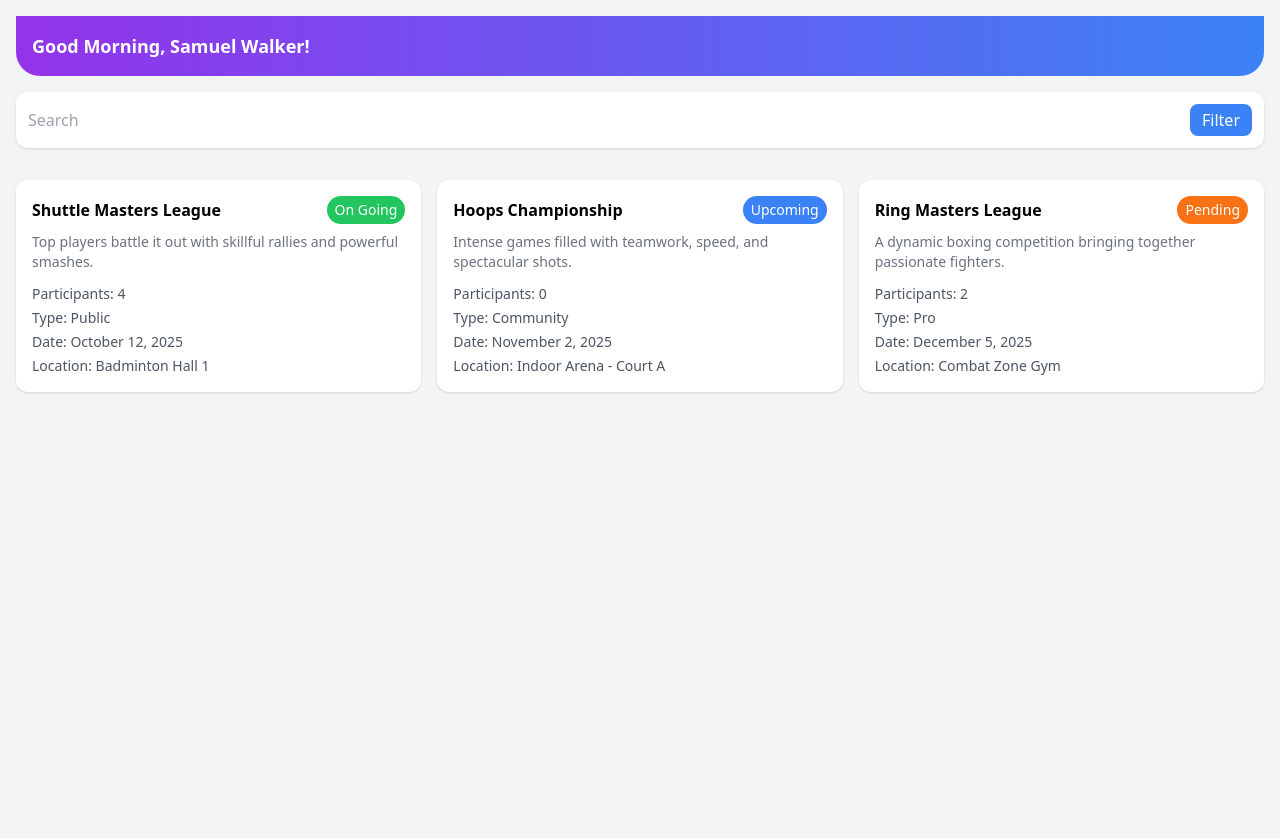
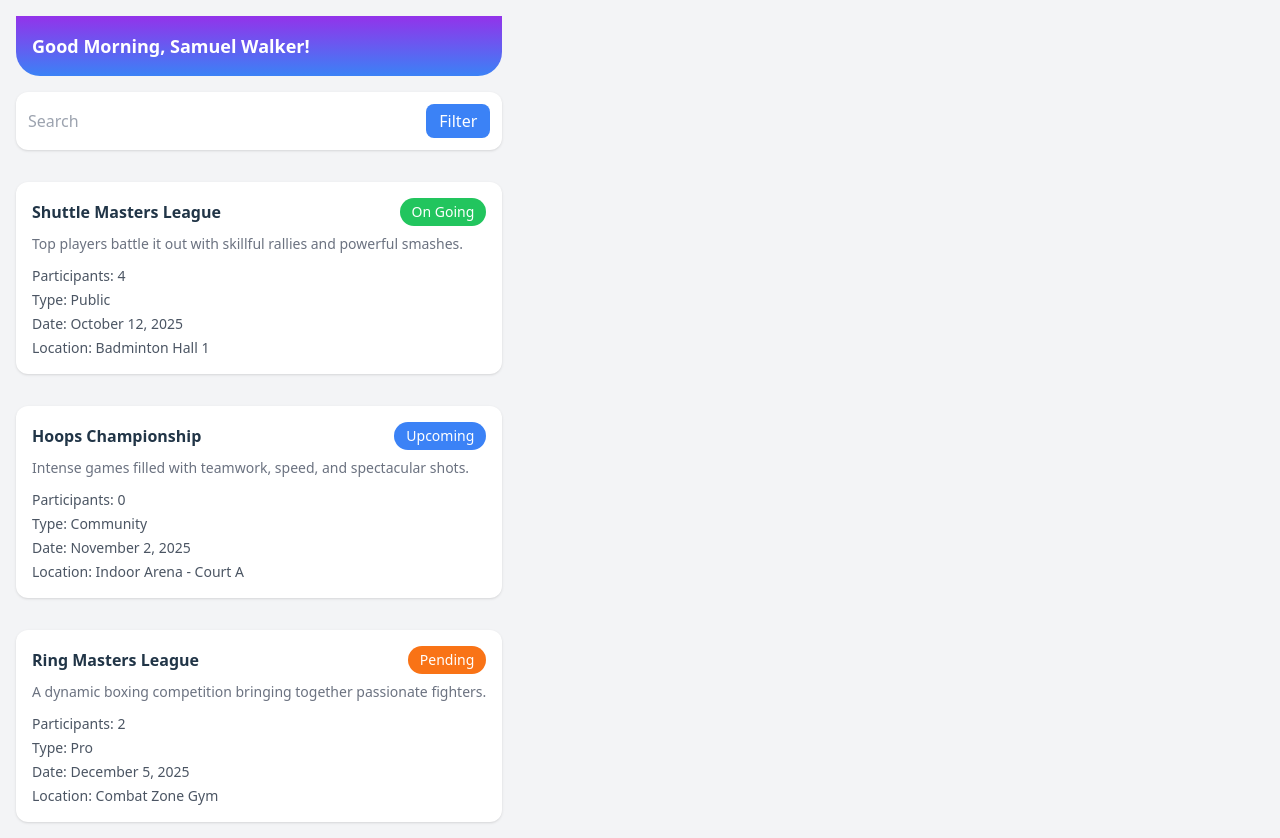
Before and after one commit to SALWA507/projet-de-arynasync, a React (Vite) app in the folder arenasync/: page / in a window 1280 px wide. Before the commit the page ends 800 px from the top, so only its background shows below. Built offline with nearby package versions, Linux system fonts and the light colour scheme.

Commit message:
modifier le design est statusBadge

```diff
--- a/arenasync/src/components/StatusBadge.jsx
+++ b/arenasync/src/components/StatusBadge.jsx
@@ -1,18 +1,22 @@
 
 import React from "react";
+function StatusBadge({ status }) {
 
-export default function StatusBadge({ status }) {
-  const colors = {
-    "On Going": "bg-green-500",
-    Upcoming: "bg-blue-500",
-    Pending: "bg-orange-500",
-  };
+  let colorClass = "";
+
+  if (status === "On Going") {
+    colorClass = "bg-green-500";
+  } else if (status === "Upcoming") {
+    colorClass = "bg-blue-500";
+  } else if (status === "Pending") {
+    colorClass = "bg-orange-500";
+  }
 
   return (
-    <span
-      className={`${colors[status] || "bg-gray-400"} text-white px-2 py-1 rounded-full text-sm`}
-    >
+    <span className={`text-white px-3 py-1 rounded-full text-sm ${colorClass}`}>
       {status}
     </span>
   );
 }
+
+export default StatusBadge;
--- a/arenasync/src/index.css
+++ b/arenasync/src/index.css
@@ -53,3 +53,19 @@ button:focus,
 button:focus-visible {
   outline: 4px auto -webkit-focus-ring-color;
 }
+
+@media (prefers-color-scheme: light) {
+  :root {
+    color: #213547;
+    background-color: #ffffff;
+  }
+  a:hover {
+    color: #747bff;
+  }
+  button {
+    background-color: #f9f9f9;
+  }
+}
+@tailwind base;
+@tailwind components;
+@tailwind utilities;
--- a/arenasync/src/main.jsx
+++ b/arenasync/src/main.jsx
@@ -1,7 +1,7 @@
 import React from "react";
 import ReactDOM from "react-dom/client";
 import App from "./App.jsx";
-
+import "./index.css";
 ReactDOM.createRoot(document.getElementById("root")).render(
   <React.StrictMode>
     <App />
--- /dev/null
+++ b/tailwind.config.js
@@ -0,0 +1,8 @@
+/** @type {import('tailwindcss').Config} */
+export default {
+  content: ["./index.html", "./src/**/*.{js,jsx}"],
+  theme: {
+    extend: {},
+  },
+  plugins: [],
+};
```
